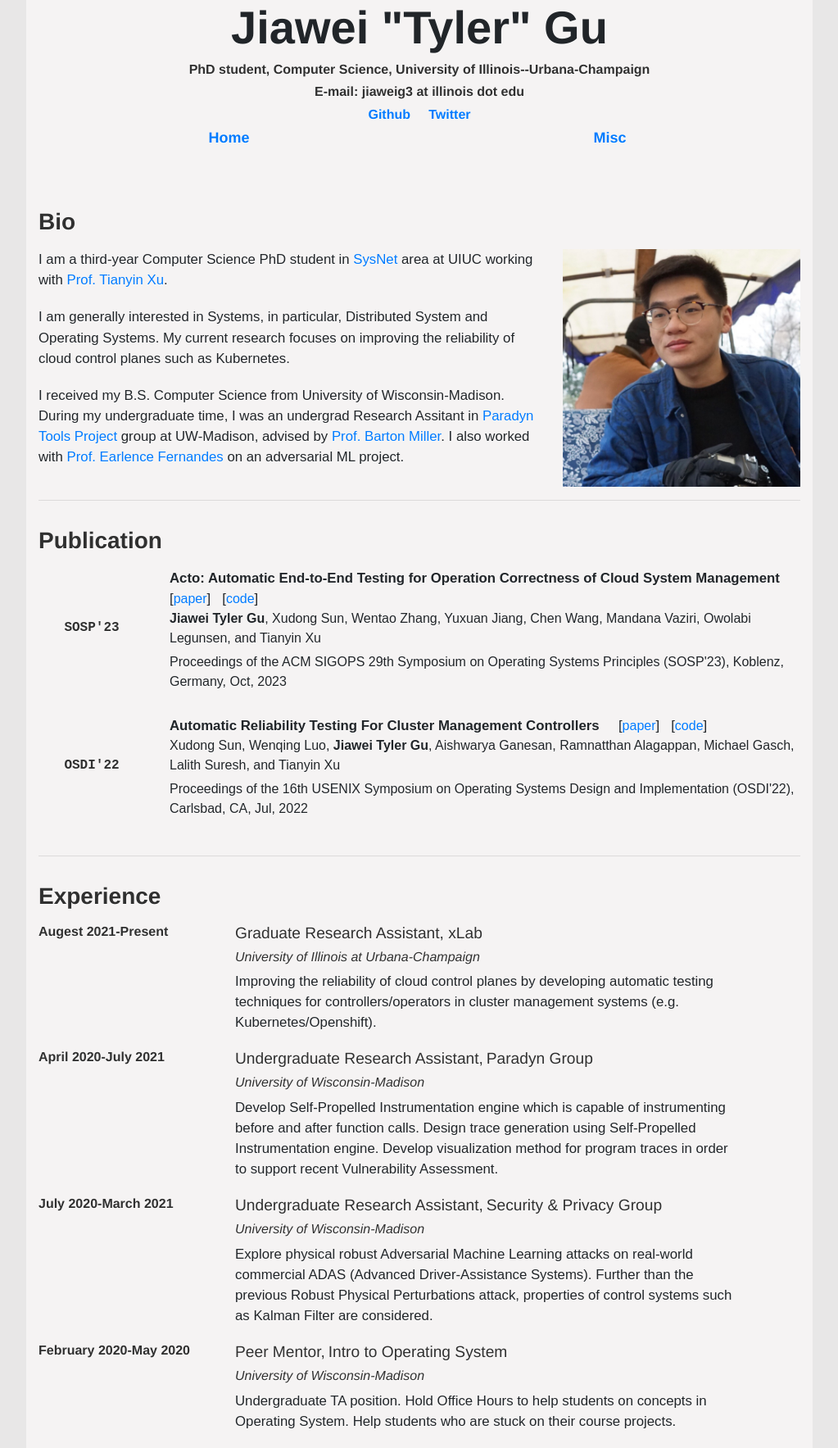
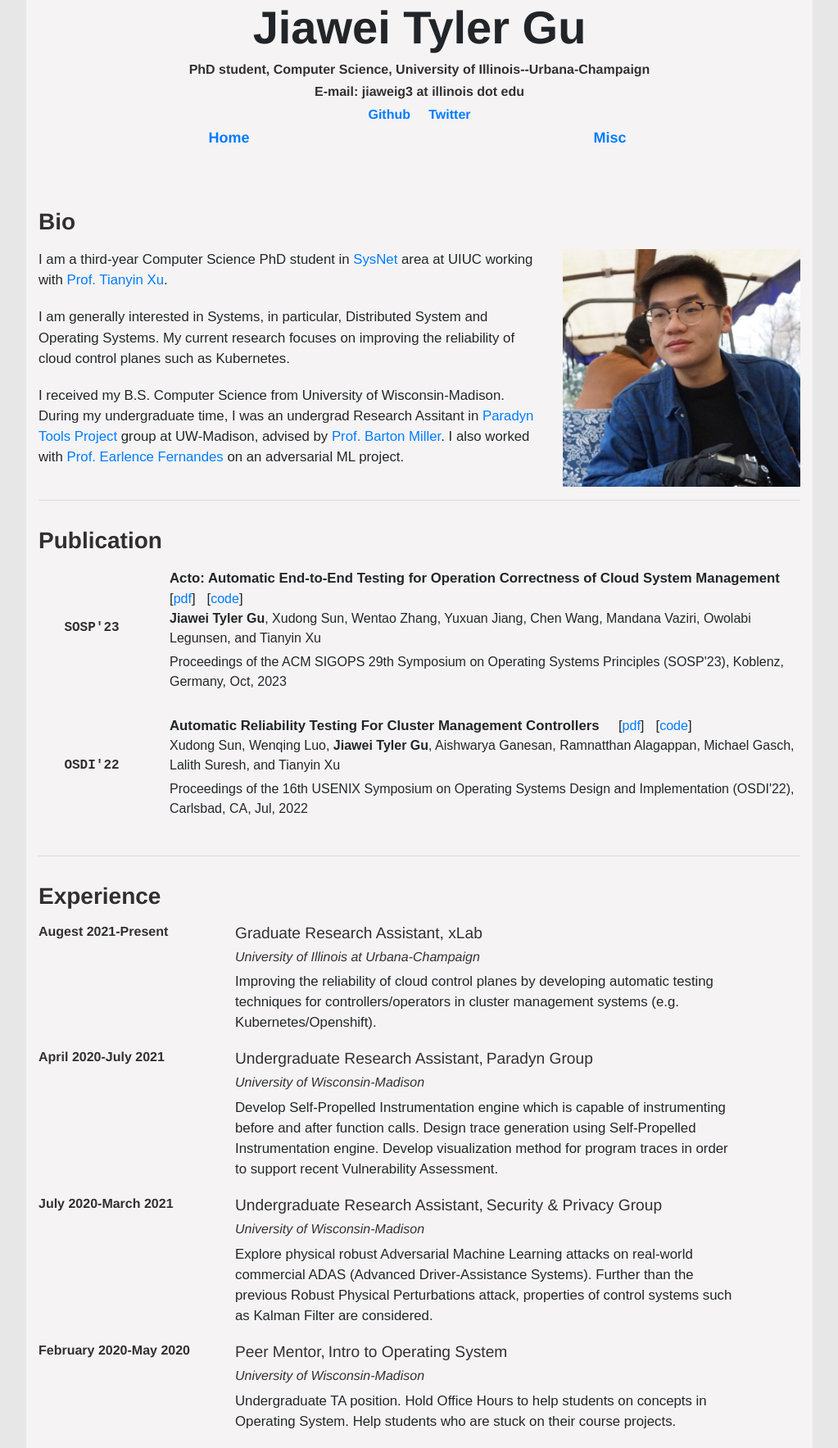
Before and after one commit to tylergu/tylergu.github.io, a Jekyll site: the page built from index.html, in a window 1280 px wide. Shown: the whole page at 82% size, without its empty margins (128-1151 px from the left). Built offline with Jekyll 4.4.1, drawn with Linux system fonts in a browser that asks for light colours.

Commit message:
Update name and paper to pdf
Signed-off-by: Tyler Gu <jiaweig3@illinois.edu>

```diff
--- a/_includes/header.html
+++ b/_includes/header.html
@@ -1,4 +1,4 @@
-<h1 style="text-align: center;">Jiawei "Tyler" Gu</h1>
+<h1 style="text-align: center;">Jiawei Tyler Gu</h1>
 <h4 style="text-align: center;">PhD student, Computer Science, University of Illinois--Urbana-Champaign</h4>
 <h4 style="text-align: center;">E-mail: jiaweig3 at illinois dot edu</h4>
 <h4 style="text-align: center;">
--- a/_includes/publications.html
+++ b/_includes/publications.html
@@ -13,7 +13,7 @@
         <p class="smallmargin">
         <nobr class="papertitle"> {{ publication.title }} </nobr>
         &nbsp;&nbsp;&nbsp;
-        [<a class="paperauthors" href="{{publication.file}}">paper</a>]
+        [<a class="paperauthors" href="{{publication.file}}">pdf</a>]
         &nbsp;
         [<a class="paperauthors" href="{{ publication.code }}">code</a>]
         </p>
```
